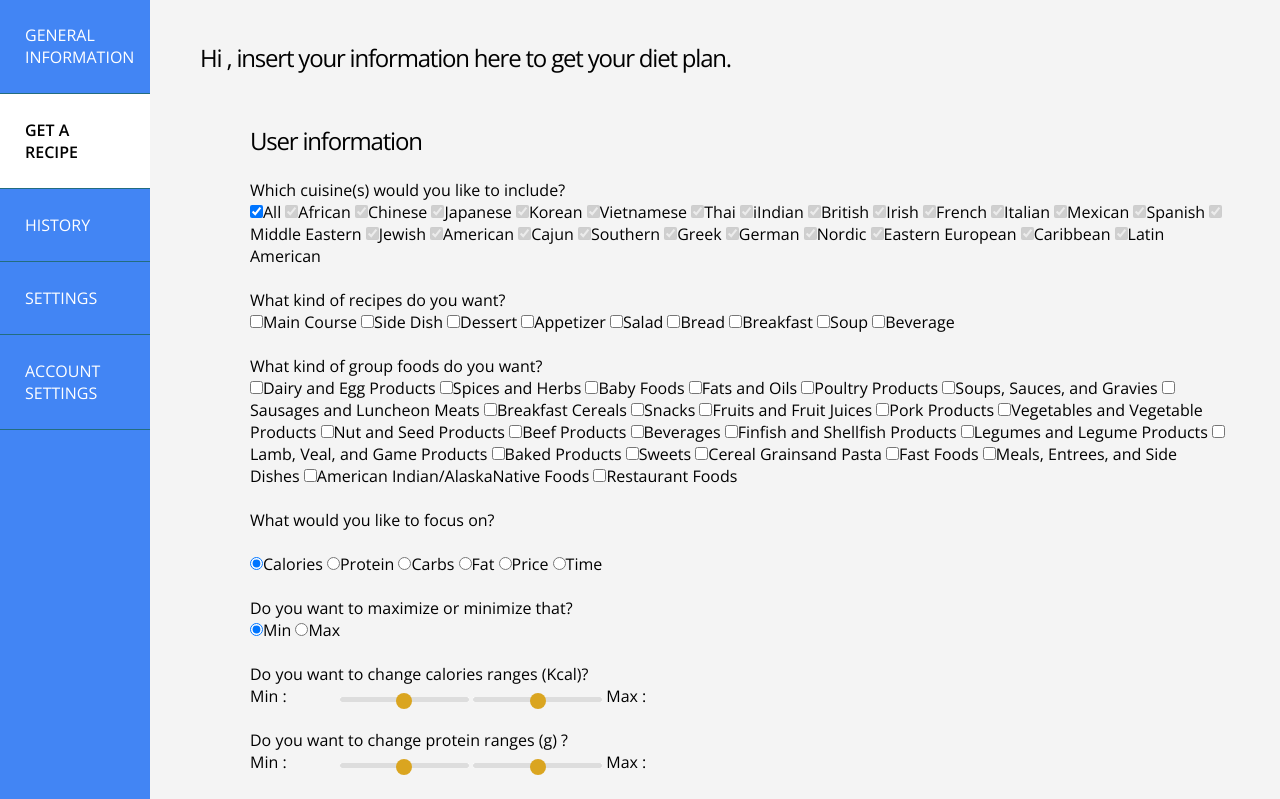
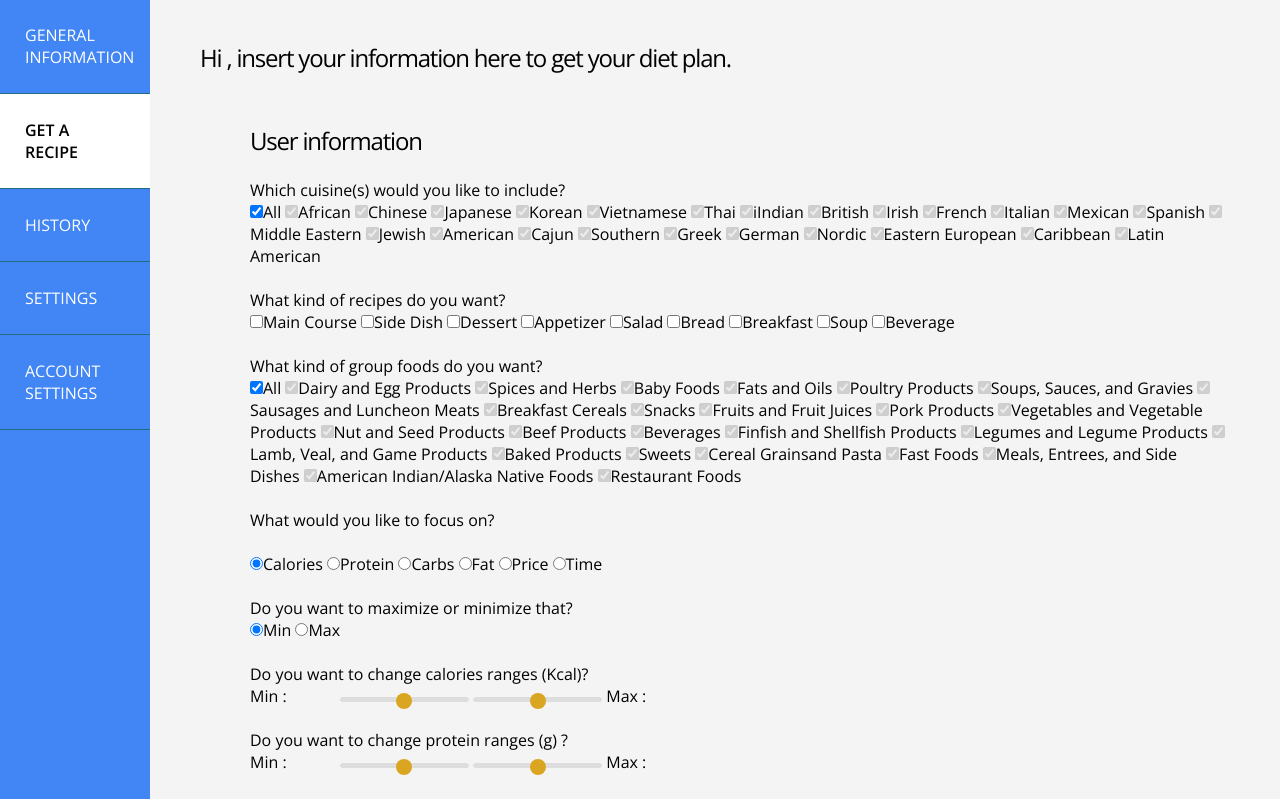
Before and after one commit to diet-optimizer/diet-optimizer, a Flask app: template diet_optimizer/templates/home.html in a window 1280 px wide. Shown: the part 51-850 px from the top of the page. Run offline with Flask 2, Linux system fonts and the light colour scheme; the template is opened without the code that fills it, so the values that code supplies are empty; parts of the project's set-up code (start-up, migrations or seed data) failed here and were passed over; some libraries are stand-ins or nearby versions.

Commit message:
ajout du all pour les raw foods

```diff
--- a/diet_optimizer/templates/home.html
+++ b/diet_optimizer/templates/home.html
@@ -133,31 +133,53 @@
                 <dt> <br> What kind of group foods do you want?
                 <dt>
                 <form9 name="rawGroups" id="rawGroups" required="true">
-					<input type="checkbox" name="rawGroups" value="Dairy+and+Egg+Products">Dairy and Egg Products</input>
-					<input type="checkbox" name="rawGroups" value="Spices+and+Herbs">Spices and Herbs</input>
-					<input type="checkbox" name="rawGroups" value="Baby+Foods">Baby Foods</input>
-					<input type="checkbox" name="rawGroups" value="Fats+and+Oils">Fats and Oils</input>
-					<input type="checkbox" name="rawGroups" value="Poultry+Products">Poultry Products</input>
-					<input type="checkbox" name="rawGroups" value="Soups,+Sauces,+and+Gravies">Soups, Sauces, and Gravies</input>
-					<input type="checkbox" name="rawGroups" value="Sausages+and+Luncheon+Meats">Sausages and Luncheon Meats</input>
-					<input type="checkbox" name="rawGroups" value="Breakfast+Cereals">Breakfast Cereals</input>
-					<input type="checkbox" name="rawGroups" value="Snacks">Snacks</input>
-					<input type="checkbox" name="rawGroups" value="Fruits+and+Fruit+Juices">Fruits and Fruit Juices</input>
-					<input type="checkbox" name="rawGroups" value="Pork+Products">Pork Products</input>
-					<input type="checkbox" name="rawGroups" value="Vegetables+and+Vegetable+Products">Vegetables and Vegetable Products</input>
-					<input type="checkbox" name="rawGroups" value="Nut+and+Seed+Products">Nut and Seed Products</input>
-					<input type="checkbox" name="rawGroups" value="Beef+Products">Beef Products</input>
-					<input type="checkbox" name="rawGroups" value="Beverages">Beverages</input>
-					<input type="checkbox" name="rawGroups" value="Finfish+and+Shellfish+Products">Finfish and Shellfish Products</input>
-					<input type="checkbox" name="rawGroups" value="Legumes+and+Legume+Products">Legumes and Legume Products</input>
-					<input type="checkbox" name="rawGroups" value="Lamb,+Veal,+and+Game+Products">Lamb, Veal, and Game Products</input>
-					<input type="checkbox" name="rawGroups" value="Baked+Products">Baked Products</input>
-					<input type="checkbox" name="rawGroups" value="Sweets">Sweets</input>
-					<input type="checkbox" name="rawGroups" value="Cereal+Grainsand+Pasta">Cereal Grainsand Pasta</input>
-					<input type="checkbox" name="rawGroups" value="Fast+Foods">Fast Foods</input>
-					<input type="checkbox" name="rawGroups" value="Meals,+Entrees,+and+Side+Dishes">Meals, Entrees, and Side Dishes</input>
-					<input type="checkbox" name="rawGroups" value="American+Indian%2FAlaskaNative+Foods">American Indian/AlaskaNative Foods</input>
-					<input type="checkbox" name="rawGroups" value="Restaurant+Foods">Restaurant Foods</input>
+                    <script type="text/javascript">
+                    $(document).ready(function(){
+                        disableRawGroups();
+                    });
+                    function disableRawGroups() {
+                        if ( document.getElementById('checkAll2').checked )
+                        {
+                            $('.groupRaw').each(function(){
+						        $(this).attr("checked",true);
+                                $(this).attr("disabled",true);
+                            });
+                        }
+                        else
+                        {
+                            $('.groupRaw').each(function(){
+						        $(this).attr("checked",false);
+                                $(this).attr("disabled",false);
+                            });
+                        }
+                    };
+                </script>
+                    <input type="checkbox" name="rawGroups" id="checkAll2" value='' checked onclick="disableRawGroups()" >All</input>
+					<input type="checkbox" name="rawGroups" class="groupRaw" value="Dairy+and+Egg+Products">Dairy and Egg Products</input>
+					<input type="checkbox" name="rawGroups" class="groupRaw" value="Spices+and+Herbs">Spices and Herbs</input>
+					<input type="checkbox" name="rawGroups" class="groupRaw" value="Baby+Foods">Baby Foods</input>
+					<input type="checkbox" name="rawGroups" class="groupRaw" value="Fats+and+Oils">Fats and Oils</input>
+					<input type="checkbox" name="rawGroups" class="groupRaw" value="Poultry+Products">Poultry Products</input>
+					<input type="checkbox" name="rawGroups" class="groupRaw" value="Soups,+Sauces,+and+Gravies">Soups, Sauces, and Gravies</input>
+					<input type="checkbox" name="rawGroups" class="groupRaw" value="Sausages+and+Luncheon+Meats">Sausages and Luncheon Meats</input>
+					<input type="checkbox" name="rawGroups" class="groupRaw" value="Breakfast+Cereals">Breakfast Cereals</input>
+					<input type="checkbox" name="rawGroups" class="groupRaw" value="Snacks">Snacks</input>
+					<input type="checkbox" name="rawGroups" class="groupRaw" value="Fruits+and+Fruit+Juices">Fruits and Fruit Juices</input>
+					<input type="checkbox" name="rawGroups" class="groupRaw" value="Pork+Products">Pork Products</input>
+					<input type="checkbox" name="rawGroups" class="groupRaw" value="Vegetables+and+Vegetable+Products">Vegetables and Vegetable Products</input>
+					<input type="checkbox" name="rawGroups" class="groupRaw" value="Nut+and+Seed+Products">Nut and Seed Products</input>
+					<input type="checkbox" name="rawGroups" class="groupRaw" value="Beef+Products">Beef Products</input>
+					<input type="checkbox" name="rawGroups" class="groupRaw" value="Beverages">Beverages</input>
+					<input type="checkbox" name="rawGroups" class="groupRaw" value="Finfish+and+Shellfish+Products">Finfish and Shellfish Products</input>
+					<input type="checkbox" name="rawGroups" class="groupRaw" value="Legumes+and+Legume+Products">Legumes and Legume Products</input>
+					<input type="checkbox" name="rawGroups" class="groupRaw" value="Lamb,+Veal,+and+Game+Products">Lamb, Veal, and Game Products</input>
+					<input type="checkbox" name="rawGroups" class="groupRaw" value="Baked+Products">Baked Products</input>
+					<input type="checkbox" name="rawGroups" class="groupRaw" value="Sweets">Sweets</input>
+					<input type="checkbox" name="rawGroups" class="groupRaw" value="Cereal+Grainsand+Pasta">Cereal Grainsand Pasta</input>
+					<input type="checkbox" name="rawGroups" class="groupRaw" value="Fast+Foods">Fast Foods</input>
+					<input type="checkbox" name="rawGroups" class="groupRaw" value="Meals,+Entrees,+and+Side+Dishes">Meals, Entrees, and Side Dishes</input>
+					<input type="checkbox" name="rawGroups" class="groupRaw" value="American+Indian%2FAlaskaNative+Foods">American Indian/Alaska Native Foods</input>
+					<input type="checkbox" name="rawGroups" class="groupRaw" value="Restaurant+Foods">Restaurant Foods</input>
                 </form9>
                 <dt> <br> What would you like to focus on?
                 <dt><br>
--- a/diet_optimizer/templates/reset_password_mail.html
+++ b/diet_optimizer/templates/reset_password_mail.html
@@ -2,7 +2,7 @@
 <html lang="en">
 
 <body>
-    <p>Dear {{ user.username }},</p>
+    <p>Dear {{ user.nickname }},</p>
     <p>To reset your password <a href="{{ url_for('password_reset', token=token, _external=True) }}">click here</a>.</p>
     <p>Alternatively, you can paste the following link in your browser's address bar:</p>
     <p>{{ url_for('password_reset', token=token, _external=True) }}</p>
--- a/diet_optimizer/templates/reset_password_mail.txt
+++ b/diet_optimizer/templates/reset_password_mail.txt
@@ -1,4 +1,4 @@
-Dear {{ user.username }},
+Dear {{ user.nickname }},
 
 To reset your password click on the following link:
 
```
Also changed, not shown: diet_optimizer/__init__.py (+6 -4 lines), diet_optimizer/templates/reset_password.html (+4 -3 lines), 5 other files.
